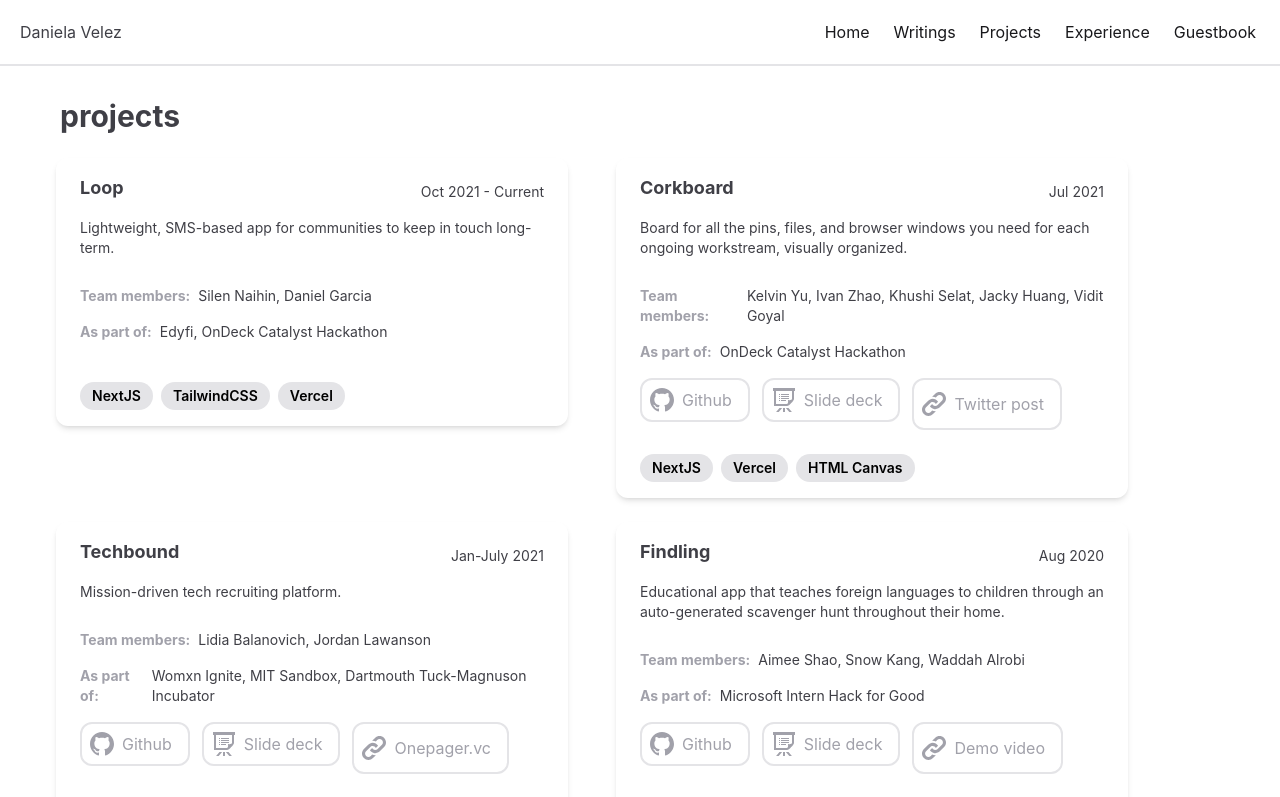
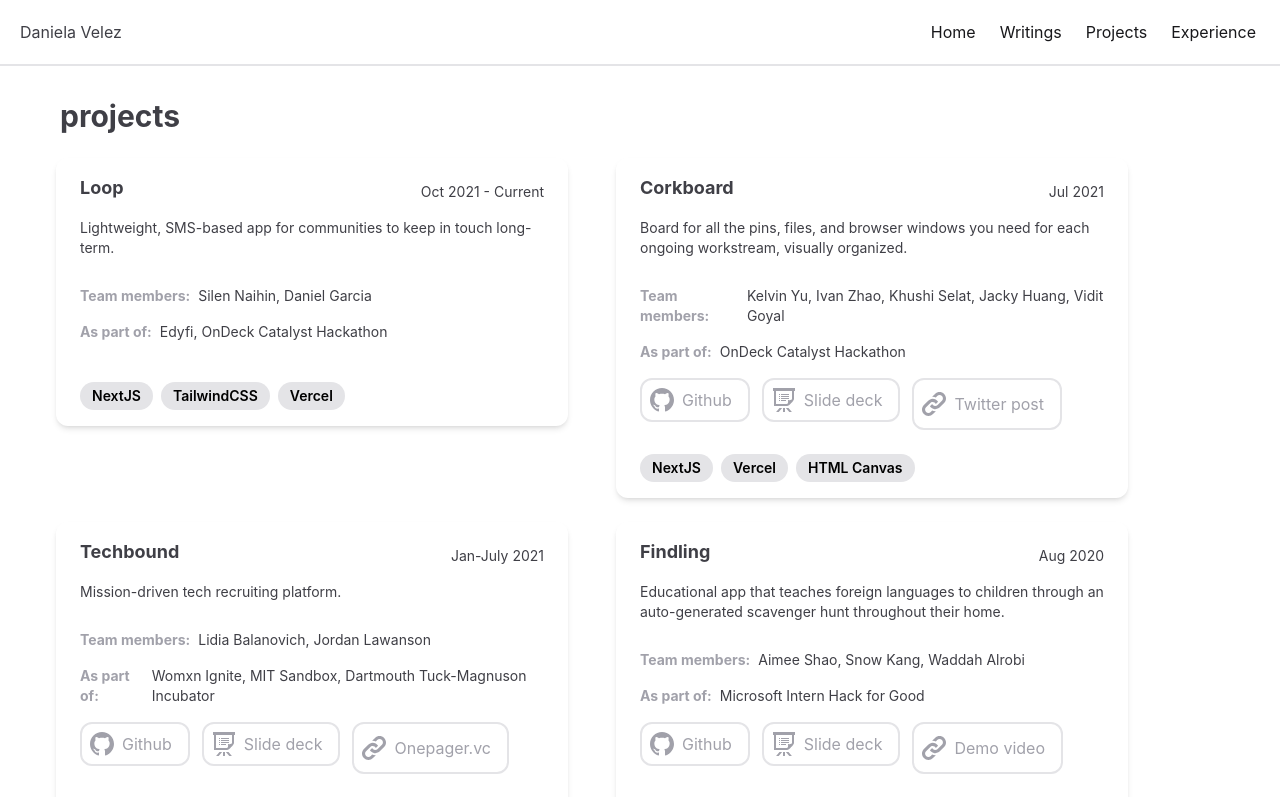
Before and after one commit to danielavelez12/personal, a Next.js app in the folder app/: page /projects in a window 1280 px wide. Shown: the top 797 px of the page. Built offline with nearby package versions, Linux system fonts and the light colour scheme.

Commit message:
remove guestbook from navbar

```diff
--- a/app/components/Navbar.tsx
+++ b/app/components/Navbar.tsx
@@ -39,8 +39,9 @@
           </svg>
         </button>
         <div
-          className={`${active ? "" : "hidden"
-            }   w-full lg:inline-flex lg:flex-grow lg:w-auto`}
+          className={`${
+            active ? "" : "hidden"
+          }   w-full lg:inline-flex lg:flex-grow lg:w-auto`}
         >
           {" "}
           <div className="lg:inline-flex lg:flex-row lg:ml-auto lg:w-auto w-full lg:items-center items-start  flex flex-col lg:h-auto">
@@ -56,9 +57,6 @@
             <Link href="/experience">
               <a className={navOptionClassName}>Experience</a>
             </Link>
-            <Link href="/guestbook">
-              <a className={navOptionClassName}>Guestbook</a>
-            </Link>
           </div>
         </div>
       </nav>
```
